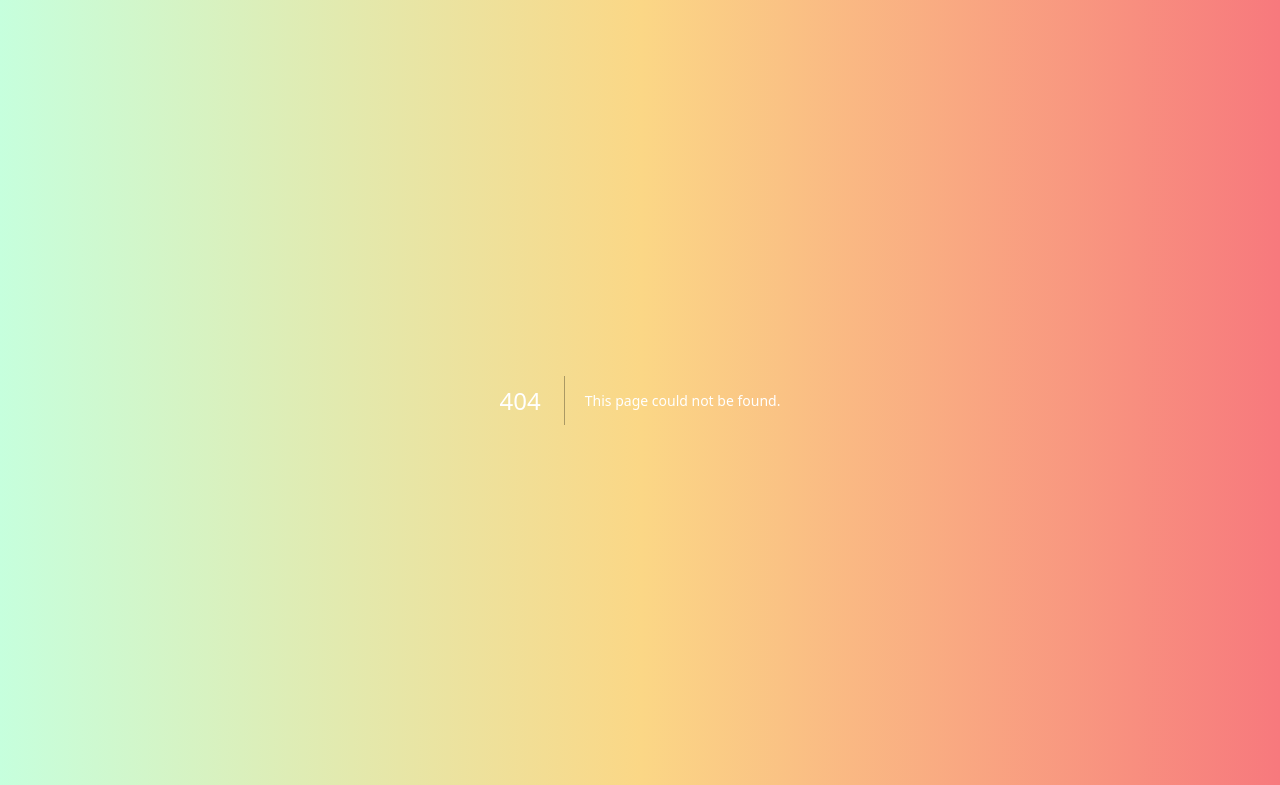
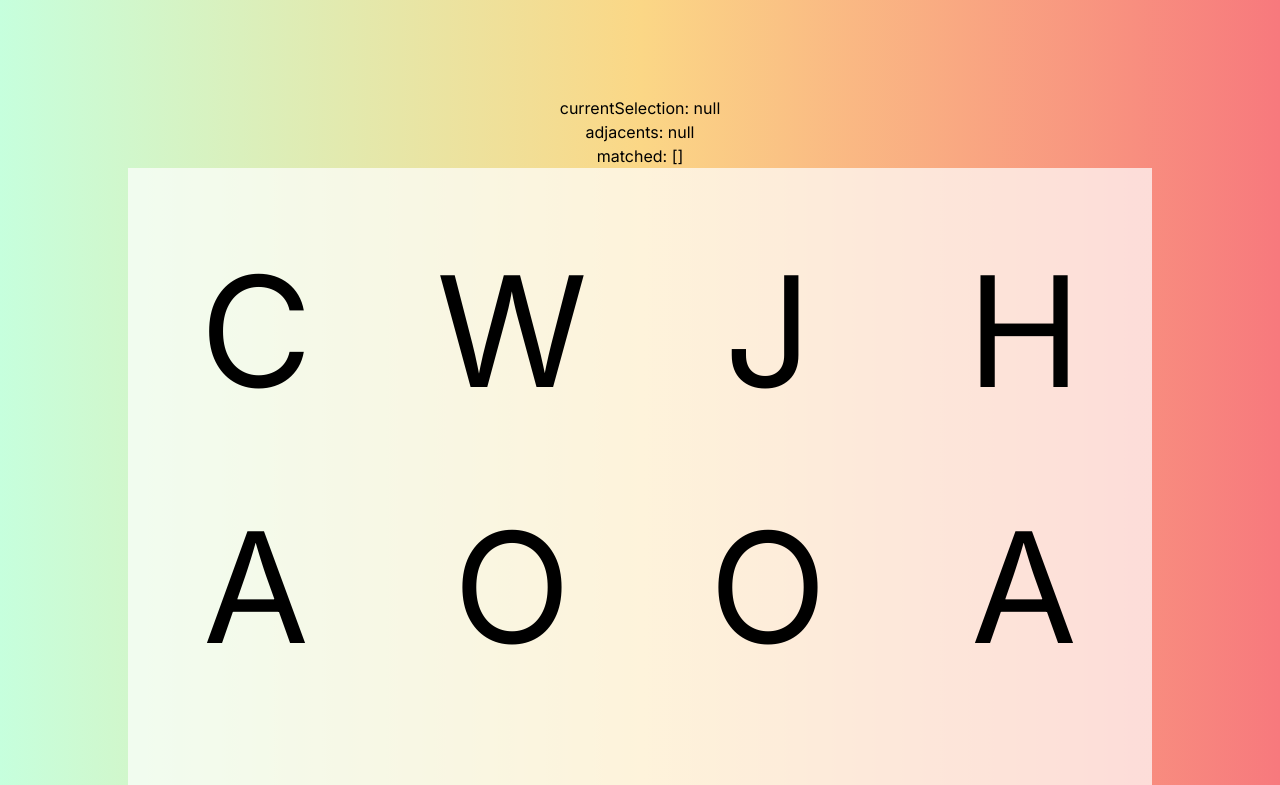
Before and after one commit to didymu5/wordlyadventures, a Next.js app: page /strandly in a window 1280 px wide. Before the commit this address had no page. Shown: the top 785 px of the page. Built offline with nearby package versions, Linux system fonts and the light colour scheme.

Commit message:
chore: archive strandly

```diff
--- /dev/null
+++ b/src/app/strandly/layout.tsx
@@ -0,0 +1,14 @@
+import type { Metadata } from "next";
+
+export const metadata: Metadata = {
+  title: "Wordly Adventures",
+  description: "Games for my kid.",
+};
+
+export default function RootLayout({
+  children,
+}: Readonly<{
+  children: React.ReactNode;
+}>) {
+  return <div>{children}</div>;
+}
--- /dev/null
+++ b/src/app/strandly/page.tsx
@@ -0,0 +1,11 @@
+import { Game } from "@/components/Game/Game";
+
+export const dynamic = "force-dynamic";
+
+export default function Home() {
+  return (
+    <main className="flex min-h-screen flex-col items-center justify-between p-24">
+      <Game />
+    </main>
+  );
+}
```
